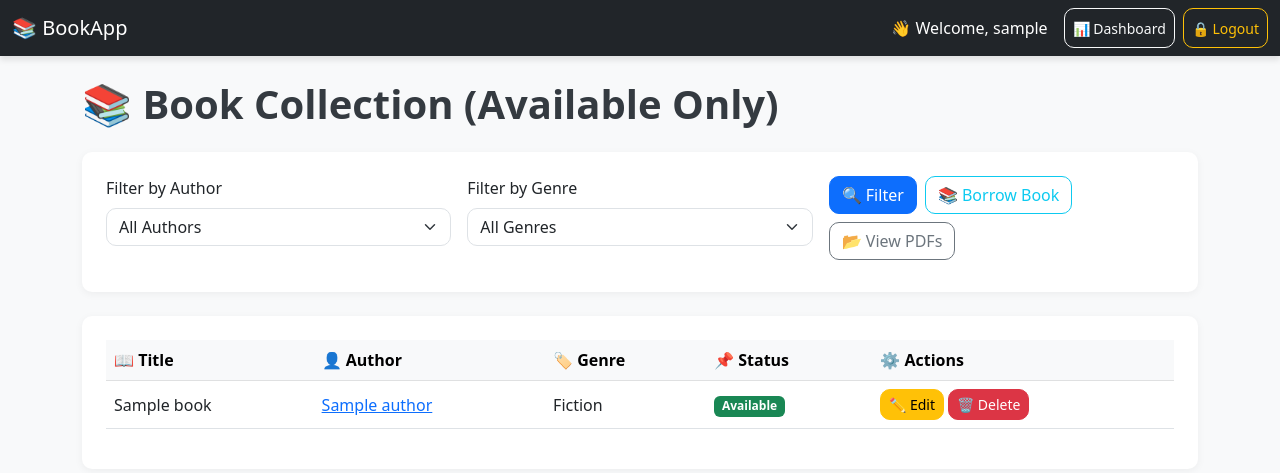
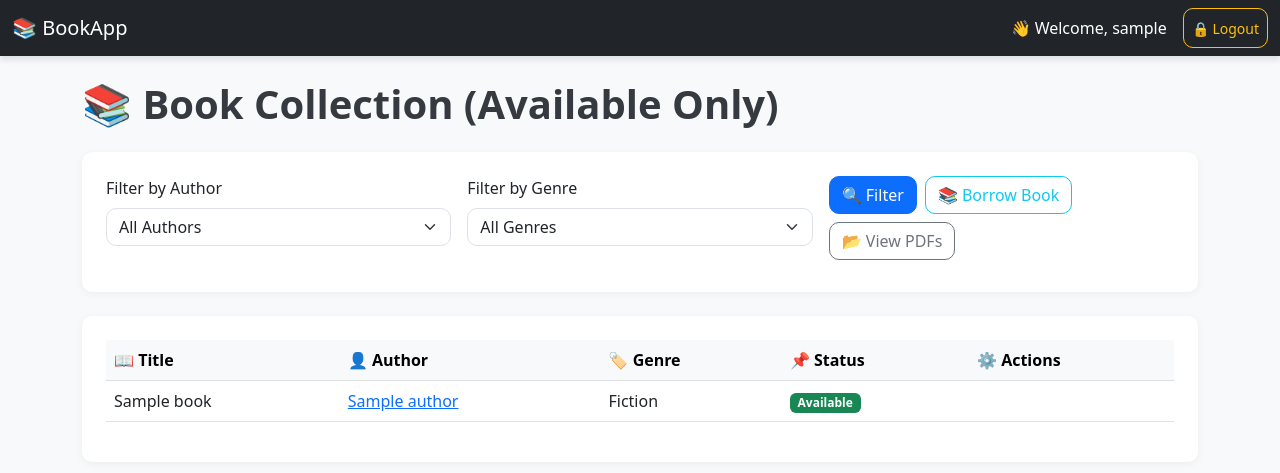
Before and after one commit to nisma-m/django-samples, a Django app: page /app/ in a window 1280 px wide. Shown: the top 473 px of the page. Run offline with Django 4.2, Linux system fonts and the light colour scheme; a user stored in the database is signed in; tables that the repository leaves empty hold one stand-in row (values such as "Sample post").

Commit message:
Updated dashboard, restricted Reader access, and added signup roles

```diff
--- a/app/templates/base.html
+++ b/app/templates/base.html
@@ -40,9 +40,12 @@
           </span>
 
 
-          <a href="{% url 'dashboard' %}" class="btn btn-outline-light btn-sm me-2 d-flex align-items-center justify-content-center">
-  📊 Dashboard
-</a>
+          {% if user.groups.all.0.name == "Librarian" %}
+  <a href="{% url 'dashboard' %}" class="btn btn-outline-light btn-sm me-2 d-flex align-items-center justify-content-center">
+    📊 Dashboard
+  </a>
+{% endif %}
+
 <a href="{% url 'logout' %}" class="btn btn-outline-warning btn-sm d-flex align-items-center justify-content-center">
   🔒 Logout
 </a>
--- a/app/templates/book_list.html
+++ b/app/templates/book_list.html
@@ -64,8 +64,11 @@
           <span class="badge bg-success">Available</span>
         </td>
         <td>
-          <a href="{% url 'book_edit' book.id %}" class="btn btn-sm btn-warning">✏️ Edit</a>
-          <a href="{% url 'book_delete' book.id %}" class="btn btn-sm btn-danger">🗑️ Delete</a>
+        {% if user.groups.all.0.name == "Librarian" %}
+  <a href="{% url 'book_edit' book.id %}" class="btn btn-sm btn-warning">✏️ Edit</a>
+  <a href="{% url 'book_delete' book.id %}" class="btn btn-sm btn-danger">🗑️ Delete</a>
+{% endif %}
+
         </td>
       </tr>
       {% endfor %}
--- a/app/urls.py
+++ b/app/urls.py
@@ -1,24 +1,28 @@
 from django.urls import path
 from . import views
+from django.contrib.auth.decorators import user_passes_test
+
+def is_librarian(user):
+    return user.groups.filter(name='Librarian').exists()
 
 urlpatterns = [
     path('', views.book_list, name='book_list'),
     path('signup/', views.signup_view, name='signup'),
-    path('book/add/', views.book_create, name='book_add'),
-    path('book/edit/<int:pk>/', views.book_update, name='book_edit'),
-    path('book/delete/<int:pk>/', views.book_delete, name='book_delete'),
+
+    # Librarian-only actions
+    path('book/add/', user_passes_test(is_librarian)(views.book_create), name='book_add'),
+    path('book/edit/<int:pk>/', user_passes_test(is_librarian)(views.book_update), name='book_edit'),
+    path('book/delete/<int:pk>/', user_passes_test(is_librarian)(views.book_delete), name='book_delete'),
+    path('upload/', user_passes_test(is_librarian)(views.upload_pdf), name='pdf_upload'),
+    path('pdfs/delete/<int:pk>/', user_passes_test(is_librarian)(views.pdf_delete), name='pdf_delete'),
+    path('dashboard/', user_passes_test(is_librarian)(views.dashboard), name='dashboard'),
+    path('reports/', user_passes_test(is_librarian)(views.report_panel), name='report_panel'),
+
+    # Reader and librarian shared
     path('author/<int:pk>/', views.author_detail, name='author_detail'),
     path('borrow/', views.borrow_book, name='borrow_book'),
     path('borrowings/', views.borrower_list, name='borrower_list'),
     path('borrow/return/<int:pk>/', views.mark_returned, name='mark_returned'),
-    path('upload/', views.upload_pdf, name='pdf_upload'),
     path('pdfs/', views.pdf_list, name='pdf_list'),
-    path('pdfs/delete/<int:pk>/', views.pdf_delete, name='pdf_delete'),
     path('pdfs/download/<int:pk>/', views.download_pdf, name='download_pdf'),
-    path('dashboard/', views.dashboard, name='dashboard'),
-    path('reports/', views.report_panel, name='report_panel'),
-
-
-
-
 ]
--- a/app/views.py
+++ b/app/views.py
@@ -58,6 +58,7 @@ def book_create(request):
 
 
 # ✏️ Edit Book
+@user_passes_test(is_librarian)
 def book_update(request, pk):
     book = get_object_or_404(Book, pk=pk)
     if request.method == 'POST':
@@ -247,7 +248,7 @@ def download_pdf(request, pk):
 
 
 
-@login_required
+@user_passes_test(is_librarian)
 def dashboard(request):
     top_pdfs_raw = DownloadLog.objects.values('pdf__title').annotate(
         total=Count('pdf')
```
